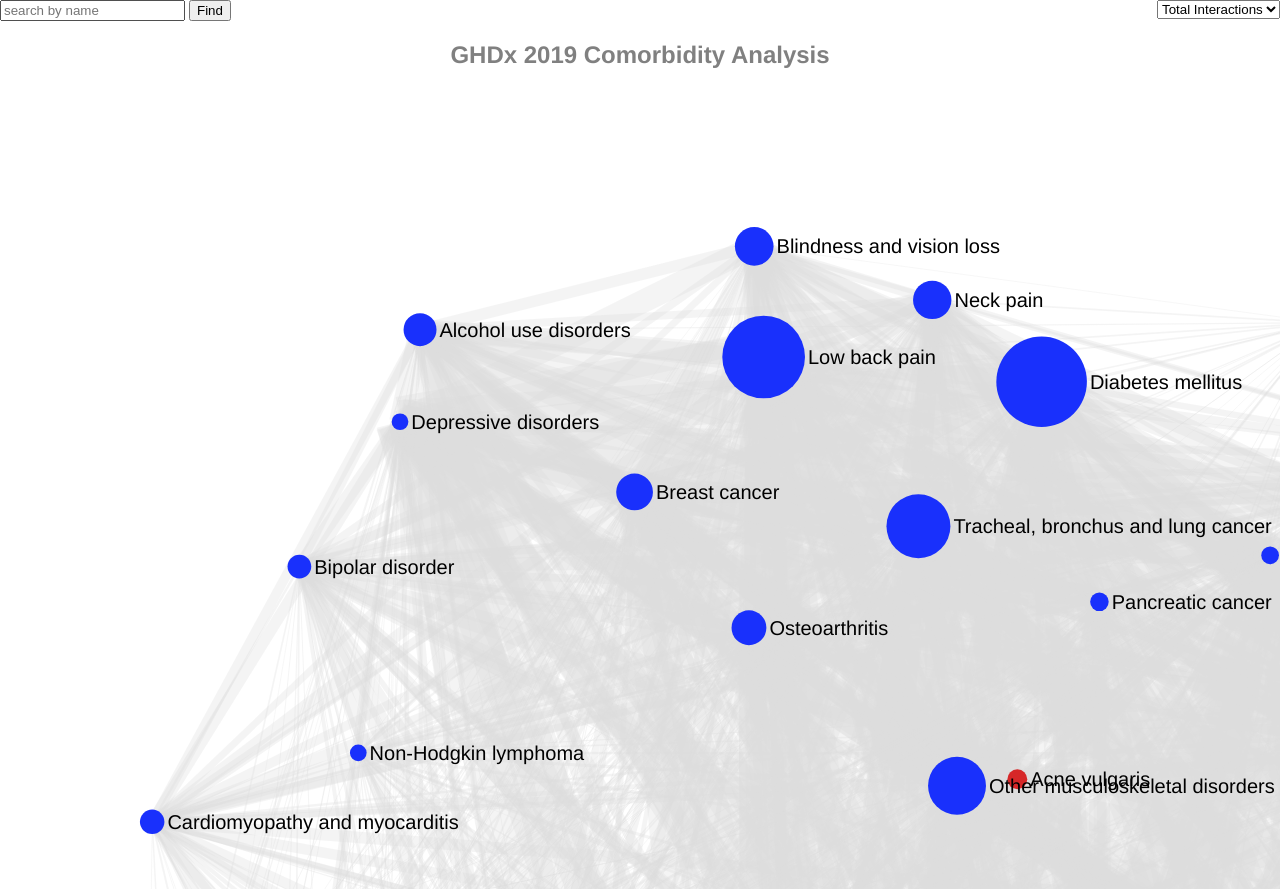
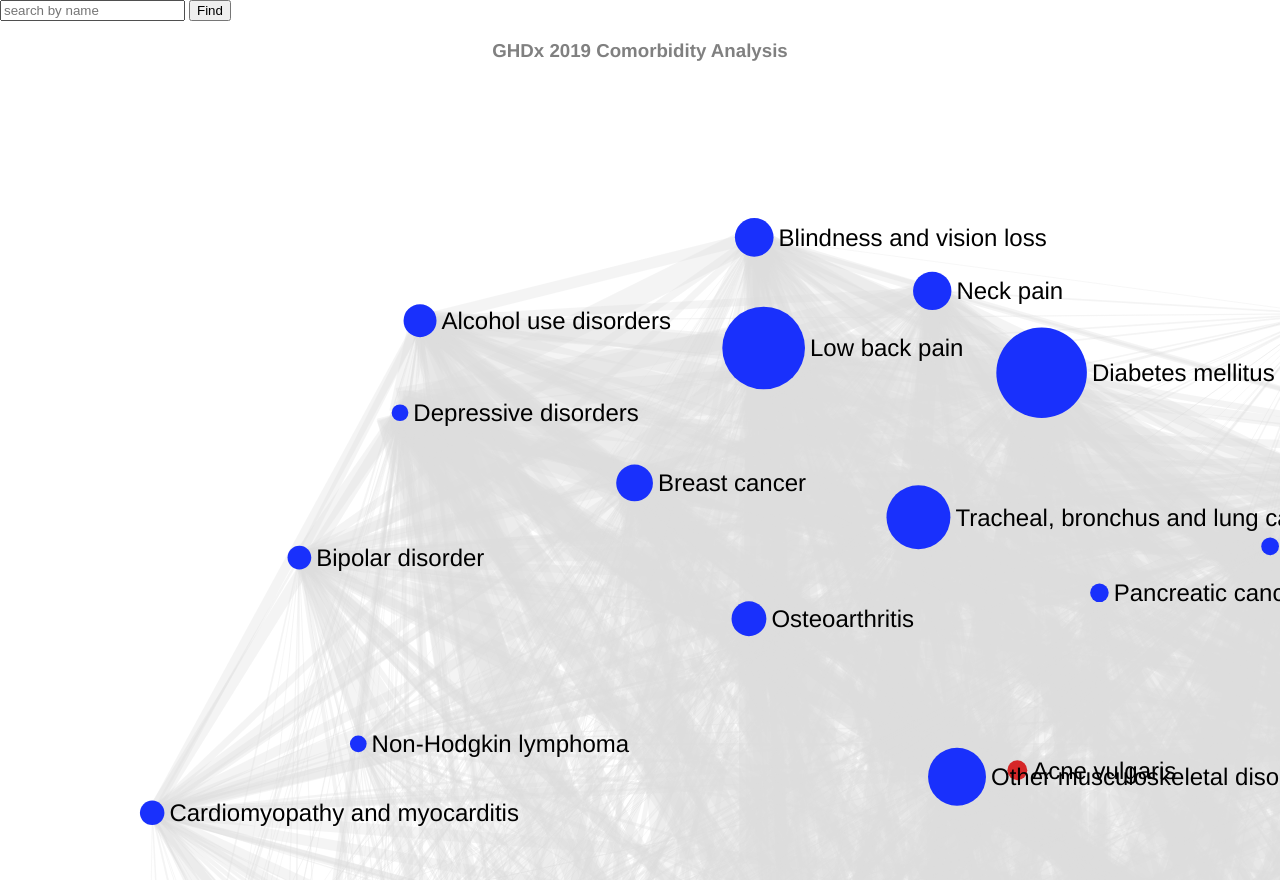
Before and after one commit to PeterJiangDingyi/ghdx.github.io, a plain HTML site: page GHDx.html in a window 1280 px wide. Drawn offline with nearby package versions, Linux system fonts and the light colour scheme; animation ran at ten frames a second.

Commit message:
Add files via upload

```diff
--- a/GHDx.html
+++ b/GHDx.html
@@ -42,18 +42,18 @@ text {
 
   <button type="button" onclick="searchNode()">Find</button>
 
-  <select id="circlesize" style="float:right">
+  <!-- <select id="circlesize" style="float:right">
     <option value="total">Total Interactions</option>
   	<option value="discussions">Discussions</option>
   	<option value="replies">Replies</option>
   	<option value="comments">Comments</option>
 		<option value="connections">Connections</option>
-  </select>
+  </select> -->
 
 </div>
 
 <div class="report" style="text-align:center">
-  <h2 style="color:gray; font-family:Helvetica"> GHDx 2019 Comorbidity Analysis</h2>
+  <h3 style="color:gray; font-family:Helvetica"> GHDx 2019 Comorbidity Analysis</h3>
 </div>
 
 <div id="graph"></div>
@@ -88,7 +88,7 @@ var default_comments_color = "#ff8914";
 var default_replies_color ="#d62728";
 var default_link_color = "#dddddd";
 var nominal_base_node_size = 8;
-var nominal_text_size = 20;
+var nominal_text_size = 24;
 var max_text_size = 24;
 var nominal_stroke = 4.86;
 var max_stroke = 5.5;
```
